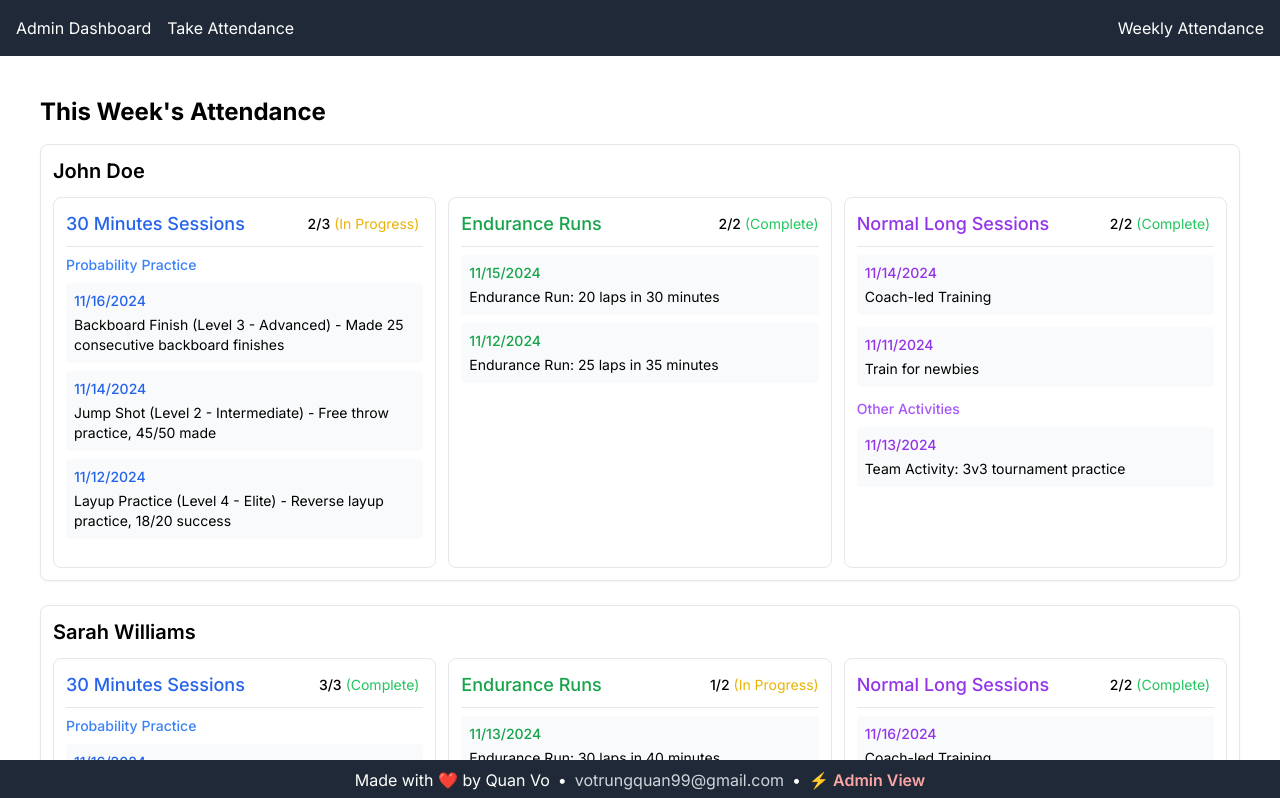
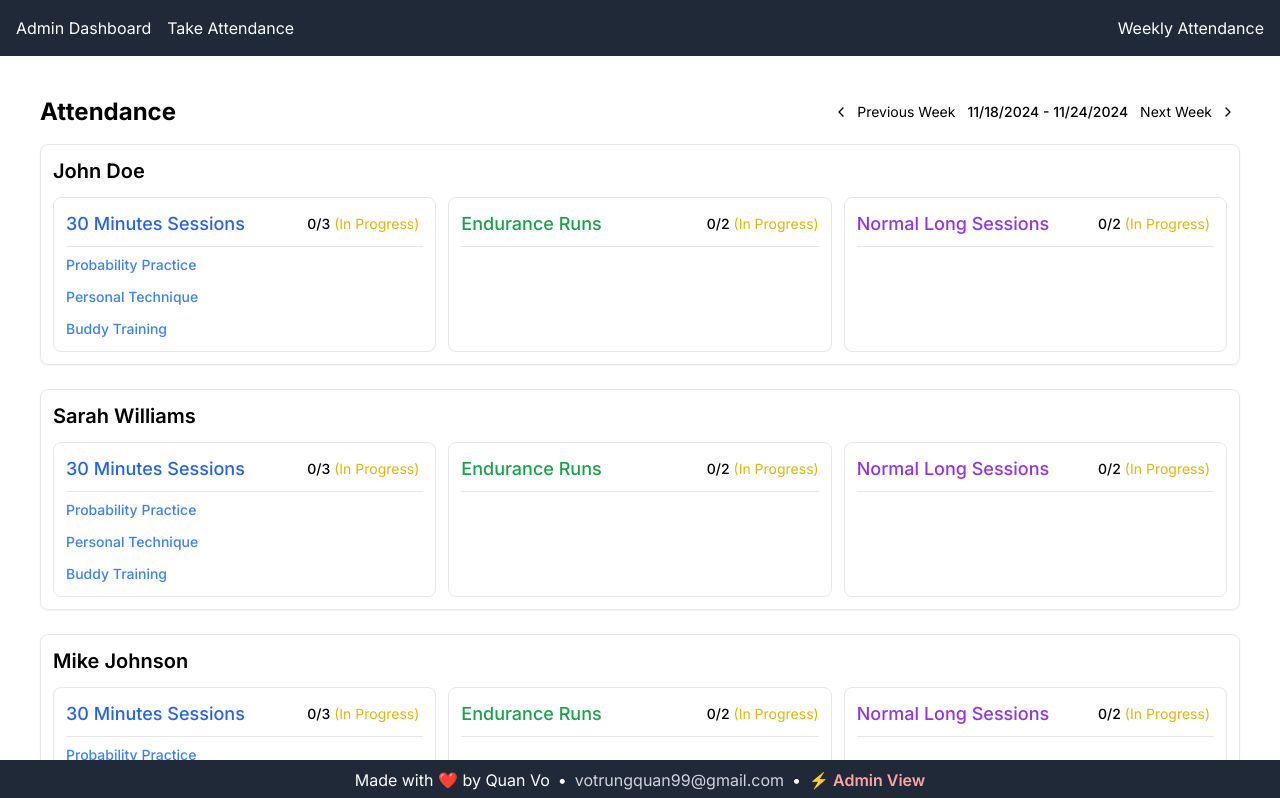
Before and after one commit to votrungquan1999/bas-attendance, a Next.js app: page /admin/attendance/this-week in a window 1280 px wide. Shown: the top 798 px of the page. Built offline with nearby package versions, Linux system fonts and the light colour scheme.

Commit message:
feat: add week navigation to the page

```diff
--- a/src/app/admin/attendance/this-week/page.tsx
+++ b/src/app/admin/attendance/this-week/page.tsx
@@ -4,6 +4,10 @@ import {
 	PopoverContent,
 	PopoverTrigger,
 } from "src/shadcn/components/ui/popover";
+// import { useState } from "react";
+// import { Button } from "src/shadcn/components/ui/button";
+import { ChevronLeft, ChevronRight } from "lucide-react";
+import { connection } from "next/server";
 
 // Mock data for demonstration
 const mockAttendanceData: {
@@ -296,7 +300,6 @@ function getActivityDescription(activity: CompletedActivity): string {
 			return sessionTypeMap[activity.sessionType];
 		}
 	}
-	return "Unknown activity";
 }
 
 function groupActivities(activities: CompletedActivity[]) {
@@ -537,12 +540,90 @@ function NormalSessionProgress({
 	);
 }
 
-export default function ThisWeekPage() {
+/**
+ * Calculates the start and end dates of a week based on a week offset
+ * @param weekOffset - Number of weeks to offset from current week (negative for past weeks)
+ * @returns Object containing start date (Monday) and end date (Sunday) of the specified week
+ *
+ * Examples:
+ * - weekOffset = 0: Current week
+ * - weekOffset = -1: Last week
+ * - weekOffset = -2: Two weeks ago
+ *
+ * Note: Week starts on Monday and ends on Sunday, using Asia/Saigon timezone
+ */
+async function getWeekRange(weekOffset = 0) {
+	await connection();
+
+	// Create date in Asia/Saigon timezone
+	const today = new Date(
+		new Date().toLocaleString("en-US", { timeZone: "Asia/Saigon" }),
+	);
+
+	// Calculate start of week (Monday)
+	const startOfWeek = new Date(today);
+	const currentDay = today.getDay();
+	// Convert Sunday (0) to 7 for easier calculation
+	const daysFromMonday = currentDay === 0 ? 7 : currentDay;
+	// Subtract days to get to Monday, then add offset weeks
+	startOfWeek.setDate(today.getDate() - (daysFromMonday - 1) + weekOffset * 7);
+	startOfWeek.setHours(0, 0, 0, 0);
+
+	// Calculate end of week (Sunday)
+	const endOfWeek = new Date(startOfWeek);
+	// Add 6 days to Monday to get to Sunday
+	endOfWeek.setDate(startOfWeek.getDate() + 6);
+	endOfWeek.setHours(23, 59, 59, 999);
+
+	return {
+		start: startOfWeek,
+		end: endOfWeek,
+	};
+}
+
+export default async function ThisWeekPage() {
+	// const [weekOffset, setWeekOffset] = useState(0);
+	const weekRange = await getWeekRange(0);
+
+	// Filter activities for the selected week
+	const filteredData = mockAttendanceData.map((athlete) => ({
+		...athlete,
+		activities: athlete.activities.filter((activity) => {
+			const activityDate = new Date(activity.submittedAt);
+			return activityDate >= weekRange.start && activityDate <= weekRange.end;
+		}),
+	}));
+
 	return (
 		<div className="p-6">
-			<h1 className="text-2xl font-bold mb-4">This Week&apos;s Attendance</h1>
+			<div className="flex justify-between items-center mb-4">
+				<h1 className="text-2xl font-bold">Attendance</h1>
+				<div className="flex items-center gap-2">
+					<button
+						type="button"
+						className="flex items-center gap-1 text-sm hover:bg-gray-50 p-1 rounded"
+						// onClick={() => setWeekOffset((prev) => prev - 1)}
+					>
+						<ChevronLeft className="h-4 w-4 mr-1" />
+						Previous Week
+					</button>
+					<div className="text-sm font-medium">
+						{weekRange.start.toLocaleDateString()} -{" "}
+						{weekRange.end.toLocaleDateString()}
+					</div>
+					<button
+						type="button"
+						className="flex items-center gap-1 text-sm hover:bg-gray-50 p-1 rounded"
+						// onClick={() => setWeekOffset((prev) => prev + 1)}
+						// disabled={weekOffset >= 0}
+					>
+						Next Week
+						<ChevronRight className="h-4 w-4 ml-1" />
+					</button>
+				</div>
+			</div>
 			<div className="space-y-6">
-				{mockAttendanceData.map((athlete) => {
+				{filteredData.map((athlete) => {
 					const groupedActivities = groupActivities(athlete.activities);
 
 					return (
--- a/src/app/admin/layout.tsx
+++ b/src/app/admin/layout.tsx
@@ -1,3 +1,5 @@
+import { Suspense } from "react";
+
 export default function AdminLayout({
 	children,
 	header,
@@ -8,7 +10,9 @@ export default function AdminLayout({
 	return (
 		<div className="flex-1 flex flex-col">
 			{header}
-			<main className="flex-grow container mx-auto p-4">{children}</main>
+			<Suspense fallback={<div>Loading...</div>}>
+				<main className="flex-grow container mx-auto p-4">{children}</main>
+			</Suspense>
 		</div>
 	);
 }
```
